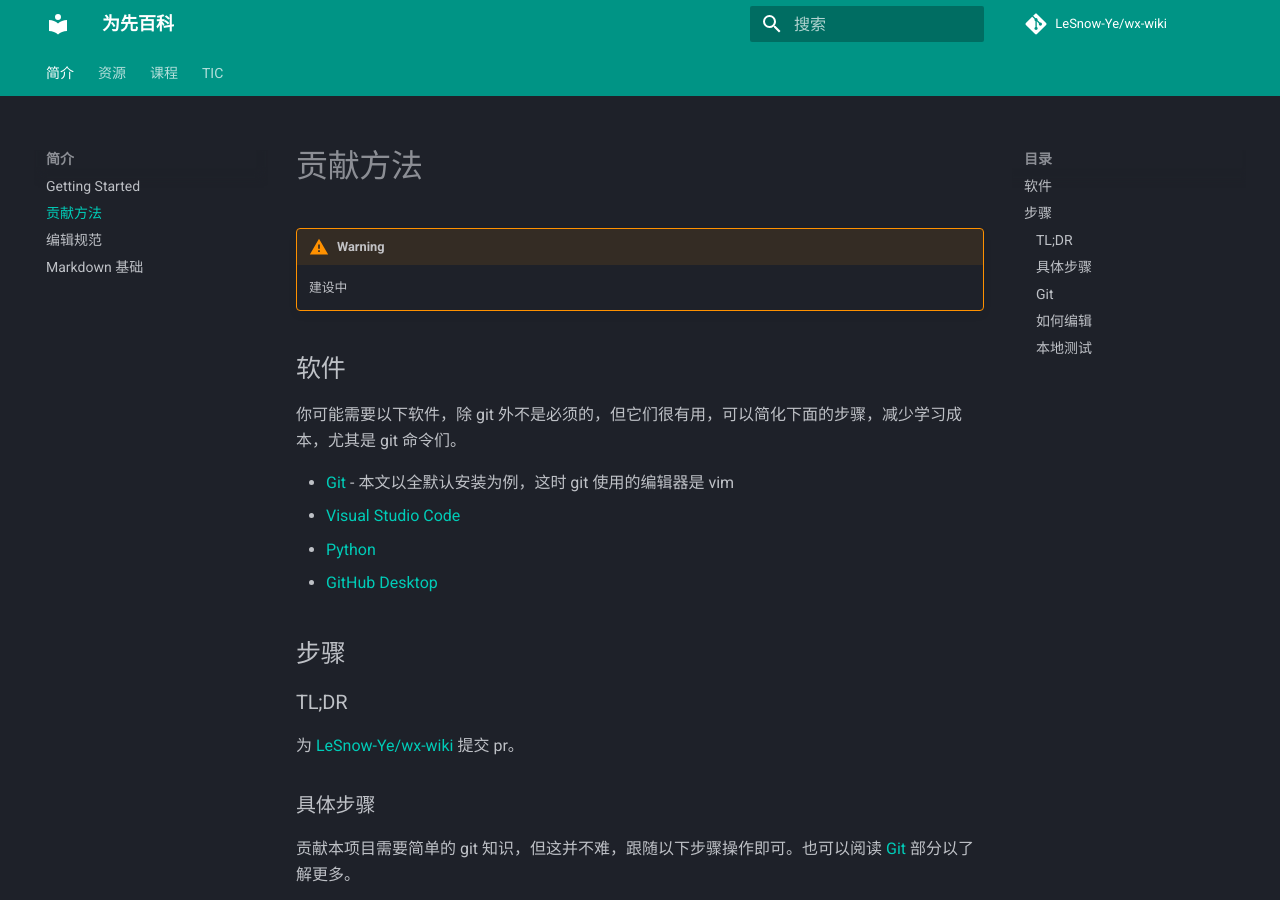
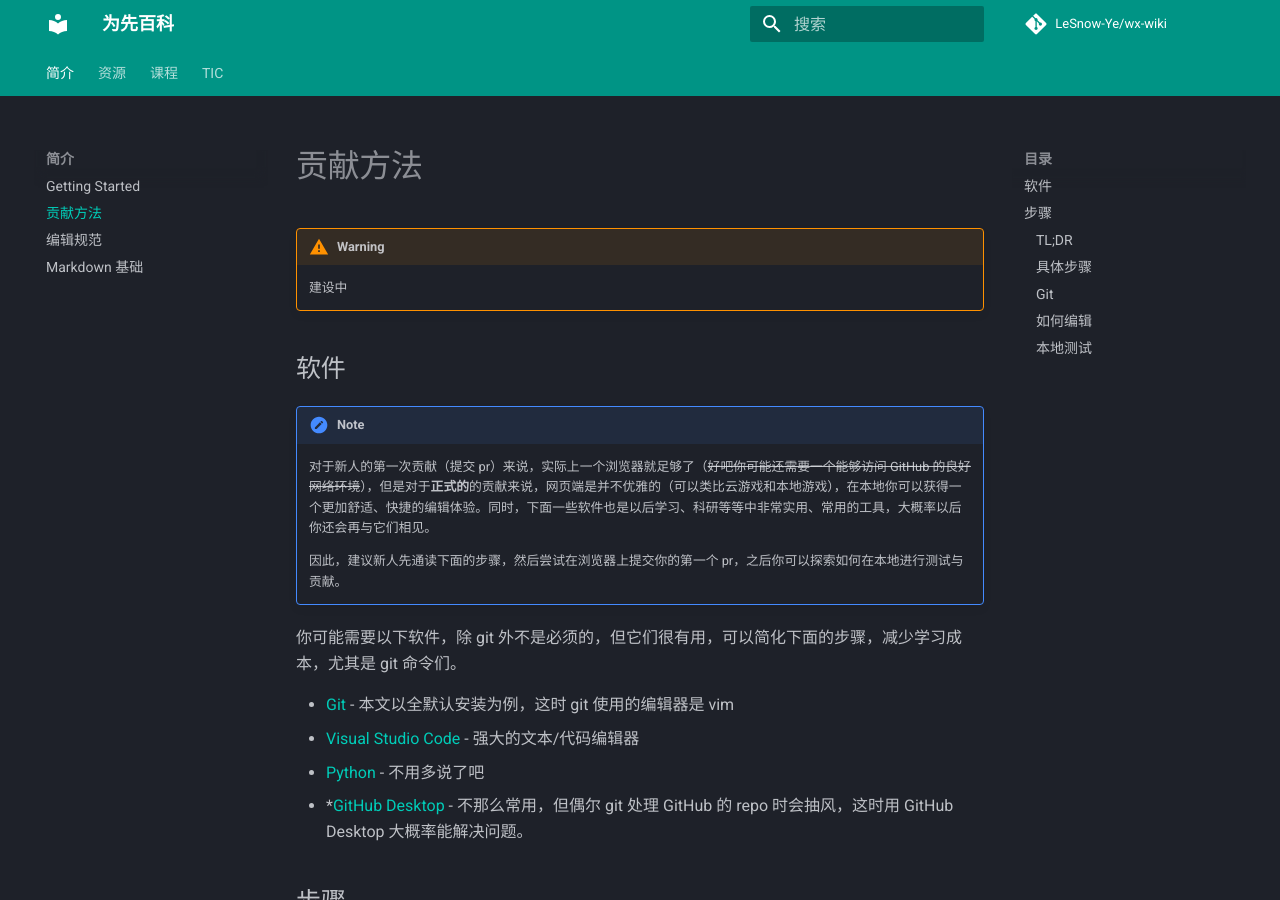
Before and after one commit to LeSnow-Ye/wx-wiki, an MkDocs documentation site: the page built from docs/intro/contribute.md, in a window 1280 px wide and 900 px high. Built offline with MkDocs 1.6.1 and Material for MkDocs 9.7.7, drawn with Linux system fonts in a browser that asks for light colours; comment, search, counter and statistics services are not loaded.

Commit message:
Update contribute.md

```diff
--- a/docs/intro/contribute.md
+++ b/docs/intro/contribute.md
@@ -6,12 +6,18 @@
 
 ## 软件
 
+!!! note
+
+    对于新人的第一次贡献（提交 pr）来说，实际上一个浏览器就足够了（~~好吧你可能还需要一个能够访问 GitHub 的良好网络环境~~），但是对于**正式的**的贡献来说，网页端是并不优雅的（可以类比云游戏和本地游戏），在本地你可以获得一个更加舒适、快捷的编辑体验。同时，下面一些软件也是以后学习、科研等等中非常实用、常用的工具，大概率以后你还会再与它们相见。
+
+    因此，建议新人先通读下面的步骤，然后尝试在浏览器上提交你的第一个 pr，之后你可以探索如何在本地进行测试与贡献。
+
 你可能需要以下软件，除 git 外不是必须的，但它们很有用，可以简化下面的步骤，减少学习成本，尤其是 git 命令们。
 
 - [Git](https://git-scm.com/downloads) - 本文以全默认安装为例，这时 git 使用的编辑器是 vim
-- [Visual Studio Code](https://code.visualstudio.com/)
-- [Python](https://www.python.org/downloads/)
-- [GitHub Desktop](https://desktop.github.com/)
+- [Visual Studio Code](https://code.visualstudio.com/) - 强大的文本/代码编辑器
+- [Python](https://www.python.org/downloads/) - 不用多说了吧
+- *[GitHub Desktop](https://desktop.github.com/) - 不那么常用，但偶尔 git 处理 GitHub 的 repo 时会抽风，这时用 GitHub Desktop 大概率能解决问题。
 
 ## 步骤
 
@@ -90,7 +96,8 @@
 
 事实上一些软件可以减少甚至完全取缔手动输入 git 命令，以及跳过新手极其不友好的 vim 环节，比如 [Visual Studio Code](https://code.visualstudio.com/) 或者 [GitHub Desktop](https://desktop.github.com/)：
 
-![vscode](contribute/vscode.png)
+![VSCode](contribute/image-1.png)
+
 
 ### Git
 
```
Also changed, not shown: docs/intro/contribute/image-1.png (added).
